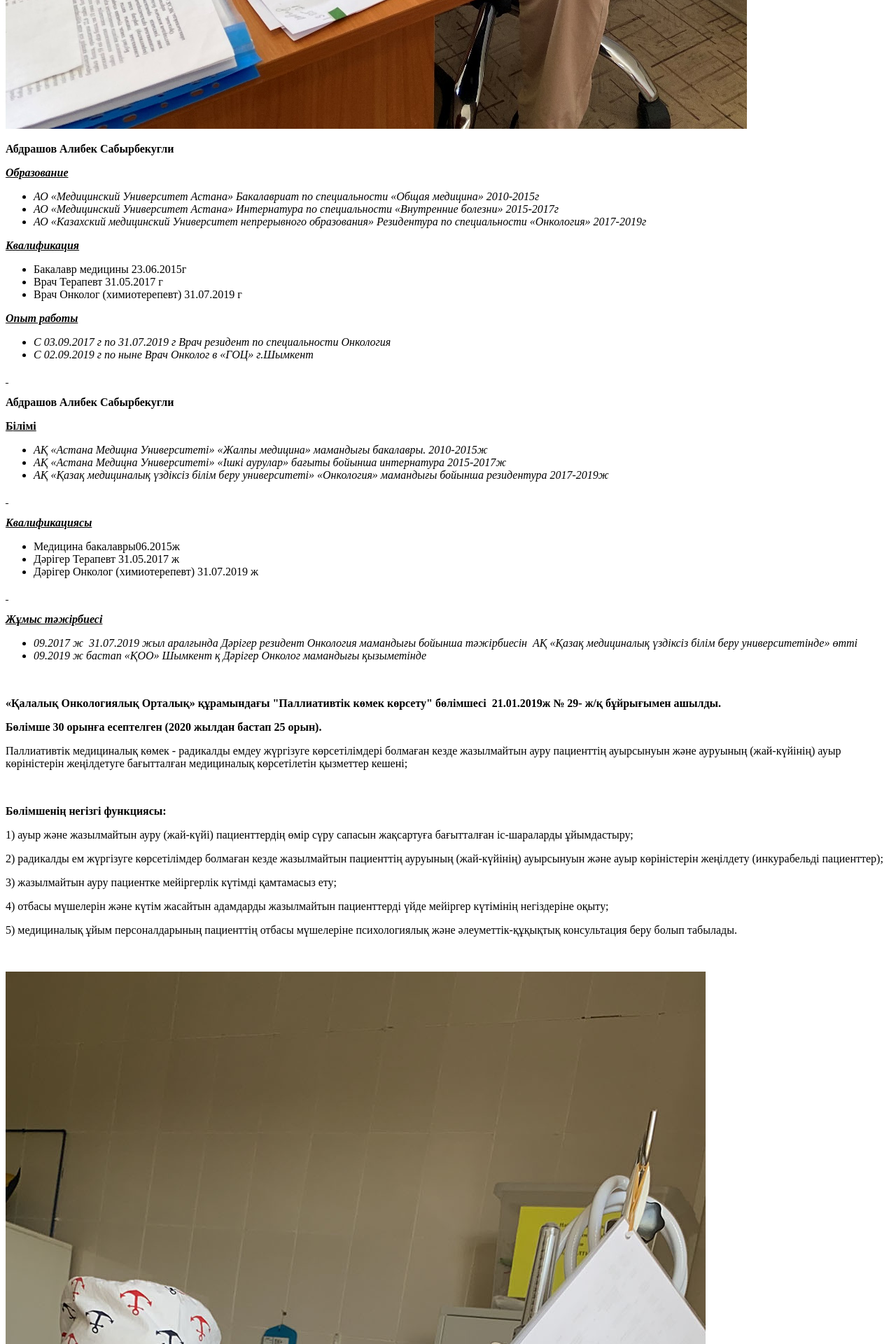
After one commit to zhandos38/gov-shymkent, a Yii app: template frontend/views/static/palliative-care.php in a window 1280 px wide. The commit adds this page. Shown: the part 2720-4640 px from the top of the page at 70% size. Run offline with PHP 8.4 and a stand-in for Yii, Linux system fonts and the light colour scheme; the template is opened without the code that fills it, so the values that code supplies are empty; some libraries are stand-ins or nearby versions.

Commit message:
palliative care

```diff
--- a/frontend/controllers/StaticController.php
+++ b/frontend/controllers/StaticController.php
@@ -197,4 +197,9 @@ class StaticController extends Controller
     {
         return $this->render('protocol4');
     }
+
+    public function actionPalliativeCare()
+    {
+        return $this->render('palliative-care');
+    }
 }
--- a/frontend/views/layouts/_header.php
+++ b/frontend/views/layouts/_header.php
@@ -87,7 +87,7 @@ use yii\helpers\Url;
                                     <li><a href="#"><?= Yii::t('site', 'Радиология') ?></a></li>
                                     <li><a href="<?= Url::to(['static/mammalogy']) ?>"><?= Yii::t('site', 'Маммология') ?></a></li>
                                     <li><a href="<?= Url::to(['static/chem']) ?>"><?= Yii::t('site', 'Химиятерапия') ?></a></li>
-                                    <li><a href="#"><?= Yii::t('site', 'Паллиативная помощь') ?></a></li>
+                                    <li><a href="<?= Url::to(['static/palliative-care']) ?>"><?= Yii::t('site', 'Паллиативная помощь') ?></a></li>
                                     <li><a href="<?= Url::to(['static/anestasy']) ?>"><?= Yii::t('site', 'Отделение анестезиологии и реанимации и интенсивной терапии') ?></a></li>
                                     <li><a href="#"><?= Yii::t('site', 'Операционный блок') ?></a></li>
                                     <li><a href="<?= Url::to(['static/day']) ?>"><?= Yii::t('site', 'Дневной стационар химиотерапии и лучевой терапии') ?></a></li>
--- /dev/null
+++ b/frontend/views/static/palliative-care.php
@@ -0,0 +1,87 @@
+<?php
+$this->title = Yii::t('site', 'Паллиативная помощь');
+
+$this->params['title'][] = $this->title;
+$this->params['breadcrumbs'][] = $this->title;
+?>
+<div class="row">
+    <div class="col-md-4">
+        <img src="/img/palliative1.jpg" alt="image" class="w-100">
+        <p>
+            <strong>Абдрашов Алибек Сабырбекугли</strong>
+        </p>
+    </div>
+    <div class="col-md-8">
+        <p><strong><em><u>Образование</u></em></strong></p>
+        <ul>
+            <li><em>АО &laquo;Медицинский Университет Астана&raquo; Бакалавриат по специальности &laquo;Общая медицина&raquo; 2010-2015г</em></li>
+            <li><em>АО &laquo;Медицинский Университет Астана&raquo; Интернатура по специальности &laquo;Внутренние болезни&raquo; 2015-2017г</em></li>
+            <li><em>АО &laquo;Казахский медицинский Университет непрерывного образования&raquo; Резидентура по специальности &laquo;Онкология&raquo; 2017-2019г</em></li>
+        </ul>
+        <p><strong><em><u>Квалификация </u></em></strong></p>
+        <ul>
+            <li>Бакалавр медицины 23.06.2015г</li>
+            <li>Врач Терапевт 31.05.2017 г</li>
+            <li>Врач Онколог (химиотерепевт) 31.07.2019 г</li>
+        </ul>
+        <p><strong><em><u>Опыт работы </u></em></strong></p>
+        <ul>
+            <li><em>С 03.09.2017 г по 31.07.2019 г Врач резидент по специальности Онкология</em></li>
+            <li><em>С 02.09.2019 г по ныне Врач Онколог в &laquo;ГОЦ&raquo; г.Шымкент</em></li>
+        </ul>
+        <p><strong><em><u>&nbsp;</u></em></strong></p>
+        <p><strong>Абдрашов Алибек Сабырбекугли</strong></p>
+        <p><strong><u>Б</u></strong><strong><u>ілімі</u></strong></p>
+        <ul>
+            <li><em>АҚ &laquo;Астана Медицна Университеті&raquo; &laquo;Жалпы медицина&raquo; мамандығы бакалавры. 2010-2015ж</em></li>
+            <li><em>АҚ &laquo;Астана Медицна Университеті&raquo; &laquo;Ішкі аурулар&raquo; бағыты бойынша интернатура 2015-2017ж</em></li>
+            <li><em>АҚ &laquo;Қазақ медициналық үздіксіз білім беру университеті&raquo; &laquo;Онкология&raquo; мамандығы бойынша резидентура 2017-2019ж</em></li>
+        </ul>
+        <p><strong><em><u>&nbsp;</u></em></strong></p>
+        <p><strong><em><u>Квалификациясы </u></em></strong></p>
+        <ul>
+            <li>Медицина бакалавры06.2015ж</li>
+            <li>Дәрігер Терапевт 31.05.2017 ж</li>
+            <li>Дәрігер Онколог (химиотерепевт) 31.07.2019 ж</li>
+        </ul>
+        <p><strong><em><u>&nbsp;</u></em></strong></p>
+        <p><strong><em><u>Жұмыс тәжірбиесі</u></em></strong></p>
+        <ul>
+            <li><em>09.2017 </em><em>ж</em><em>&nbsp; 31.07.2019 жыл аралғында </em><em>Дәрігер</em><em> резидент Онкология</em><em> мамандығы бойынша тәжірбиесін&nbsp; </em><em>АҚ &laquo;Қазақ медициналық үздіксіз білім беру университетінде&raquo; өтті</em></li>
+            <li><em>09.2019 </em><em>ж</em> <em>бастап</em> <em>&laquo;</em><em>ҚОО</em><em>&raquo; Шымкент</em><em> қ Дәрігер</em><em> Онколог </em><em>мамандығы қызыметінде </em><em>&nbsp;</em></li>
+        </ul>
+        <p><strong>&nbsp;</strong></p>
+        <p><strong>&laquo;Қалалық Онкологиялық Орталық&raquo; құрамындағы "Паллиативтік көмек көрсету" бөлімшесі&nbsp; 21.01.2019ж № 29- ж/қ бұйрығымен ашылды. </strong></p>
+        <p><strong>Бөлімше 30 орынға есептелген (2020 жылдан бастап 25 орын).</strong></p>
+        <p>Паллиативтік медициналық көмек - радикалды емдеу жүргізуге көрсетілімдері болмаған кезде жазылмайтын ауру пациенттің ауырсынуын және ауруының (жай-күйінің) ауыр көріністерін жеңілдетуге бағытталған медициналық көрсетілетін қызметтер кешені;</p>
+        <p><strong><em>&nbsp;</em></strong></p>
+        <p><strong>Бөлімшенің негізгі функциясы:</strong></p>
+        <p>1) ауыр және жазылмайтын ауру (жай-күйі) пациенттердің өмір сүру сапасын жақсартуға бағытталған іс-шараларды ұйымдастыру;</p>
+        <p>2) радикалды ем жүргізуге көрсетілімдер болмаған кезде жазылмайтын пациенттің ауруының (жай-күйінің) ауырсынуын және ауыр көріністерін жеңілдету (инкурабельді пациенттер);</p>
+        <p>3) жазылмайтын ауру пациентке мейіргерлік күтімді қамтамасыз ету;</p>
+        <p>4) отбасы мүшелерін және күтім жасайтын адамдарды жазылмайтын пациенттерді үйде мейіргер күтімінің негіздеріне оқыту;</p>
+        <p>5) медициналық ұйым персоналдарының пациенттің отбасы мүшелеріне психологиялық және әлеуметтік-құқықтық консультация беру болып табылады.</p>
+        <p><strong>&nbsp;</strong></p>
+        <div class="row">
+            <div class="col-md-6">
+                <img src="/img/palliative2.jpg" alt="image" class="w-100">
+            </div>
+            <div class="col-md-6">
+                <p><strong>Отделение "Паллиативной помощи" открылся в составе Городского онкологического центра&nbsp; 21.01.2019года приказом №29. Отделение расчитано на 25 коек.</strong></p>
+                <p>Паллитивная помощь&nbsp;&ndash; направление медицинской и социальной деятельности, целью которой является улучшение качества жизни и общего состояния пациентов с неизлечимыми заболеваниями в терминальной (конечной) стадии, подтвержденное медицинским заключением, выданным организацией здравоохранения;</p>
+            </div>
+        </div>
+        <p><strong>&nbsp;</strong></p>
+        <p><strong>Основные функции</strong>&nbsp;<strong>центра:</strong></p>
+        <ol>
+            <li>улучшение качества жизни неизлечимо больных, страдающих тяжелыми прогрессирующими заболеваниями в терминальной (конечной) стадии;</li>
+            <li>предоставление пациентам паллиативной помощи;</li>
+            <li>Коррекция цитотоксицеских состоянии;</li>
+            <li>Трехступенчатая обезболевания согласно рекомендации ВОЗ;</li>
+            <li>обучение родственников основам медицинского ухода за неизлечимо больными в домашних условиях;</li>
+            <li>Психологическое сопровождение и поддержка пациентов и их родственников;</li>
+        </ol>
+        <p>Лечение &nbsp;проводится &nbsp;в соответствии с приказом <em>&nbsp;</em>Министра здравоохранения Республики Казахстан № ҚР ДСМ-209/2020 от 27 ноября 2020 года и клиническим протоколом РК от &laquo;3&raquo; мая 2019г №65 а так же рекомендаций ВОЗ по оказанию паллиативной помощи.</p>
+        <p>&nbsp;</p>
+    </div>
+</div>
```
Also changed, not shown: frontend/web/img/palliative1.jpg (added), frontend/web/img/palliative2.jpg (added).
